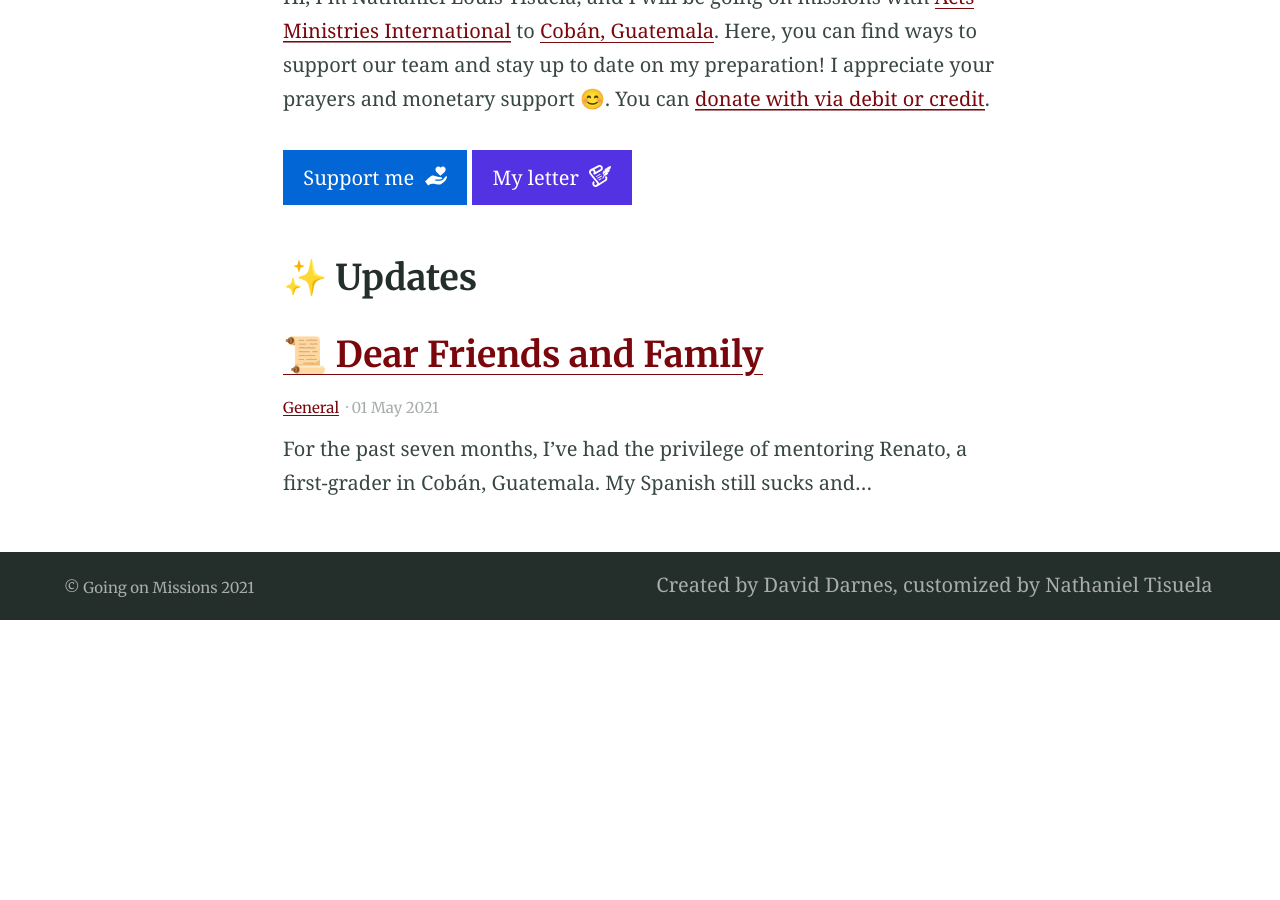
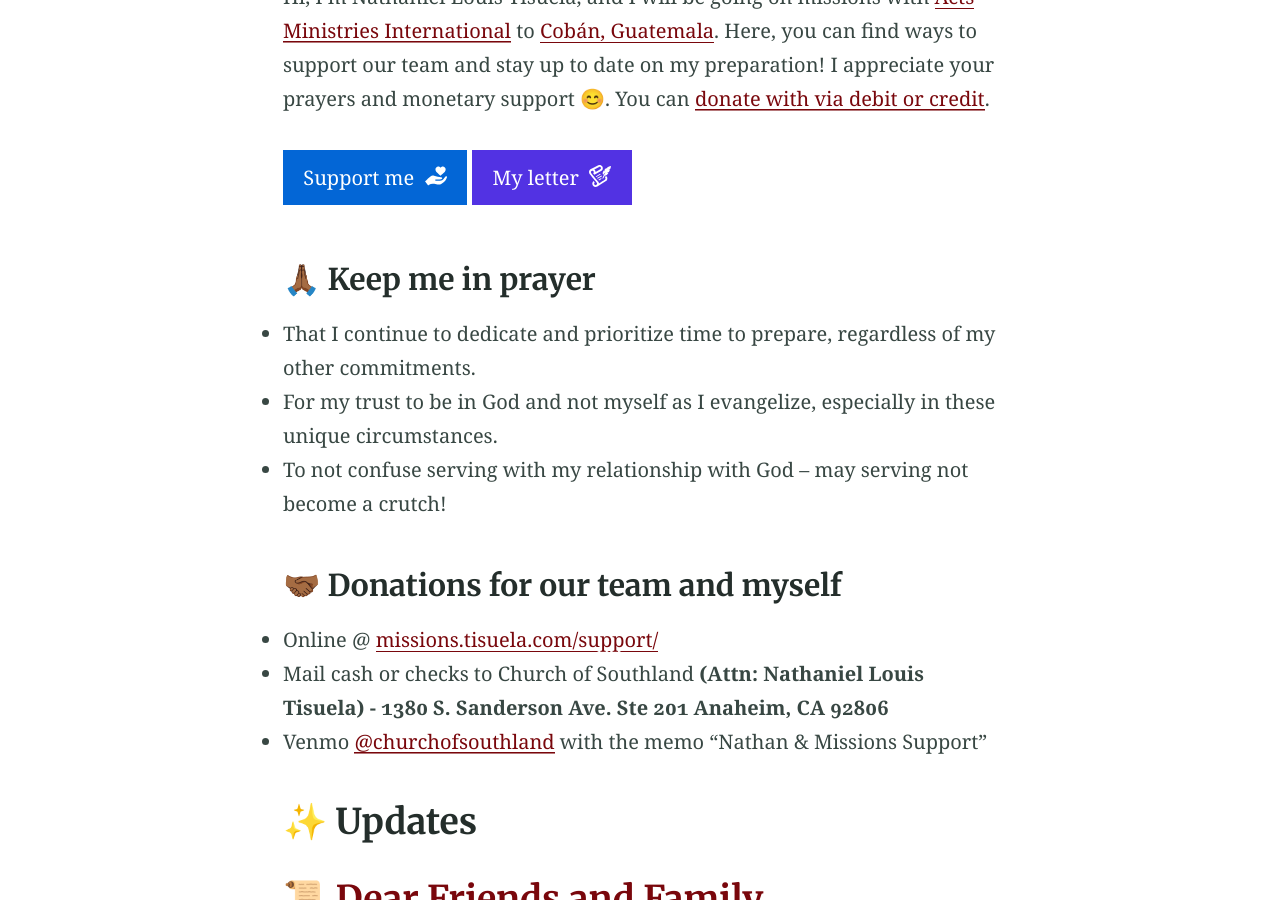
Before and after one commit to nananananate/guatemala-missions, a Jekyll site: the page built from index.md, in a window 1280 px wide and 900 px high, scrolled down 548 px. Built offline with Jekyll 4.4.1, drawn with Linux system fonts in a browser that asks for light colours; before the commit the page ends 1168 px from its top, so only the background shows below that.

Commit message:
updates missions letter!

```diff
--- a/index.md
+++ b/index.md
@@ -13,5 +13,14 @@ Here, you can find ways to support our team and stay up to date on my preparatio
 
 {% include button.html text="Support me" icon="donation" link="https://churchofsouthland.ccbchurch.com/goto/forms/681/responses/new" color="#0366d6" %}{% include button.html text="My letter" icon="letter" link="./assets/pdfs/support-letter.pdf" color="#5232E3" %}
 
+### 🙏🏾 Keep me in prayer
+* That I continue to dedicate and prioritize time to prepare, regardless of my other commitments.
+* For my trust to be in God and not myself as I evangelize, especially in these unique circumstances.
+* To not confuse serving with my relationship with God -- may serving not become a crutch!
+
+### 🤝🏾 Donations for our team and myself
+* Online @ [missions.tisuela.com/support/](https://missions.tisuela.com/support/)
+* Mail cash or checks to Church of Southland **(Attn: Nathaniel Louis Tisuela) - 1380 S. Sanderson Ave. Ste 201 Anaheim, CA 92806**
+* Venmo [@churchofsouthland](https://venmo.com/) with the memo "Nathan & Missions Support"
 
 ## ✨ Updates
```
Also changed, not shown: _posts/2021-05-01-support-letter.md (+10 -5 lines), 1 other file.
